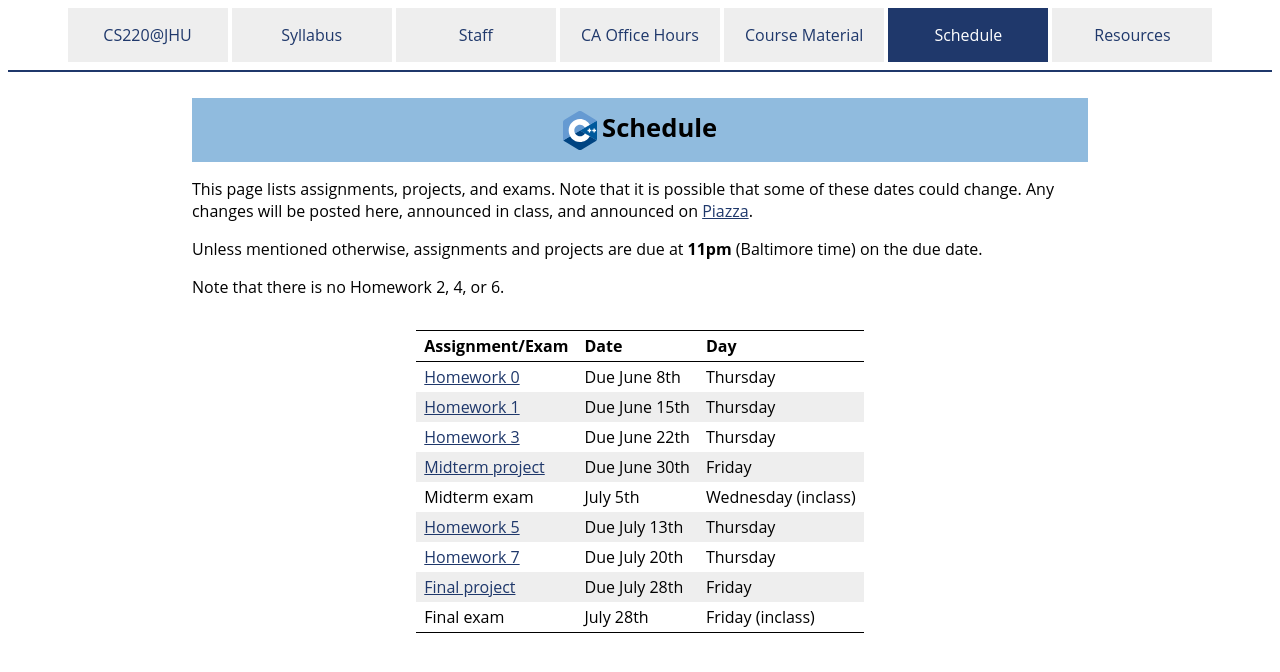
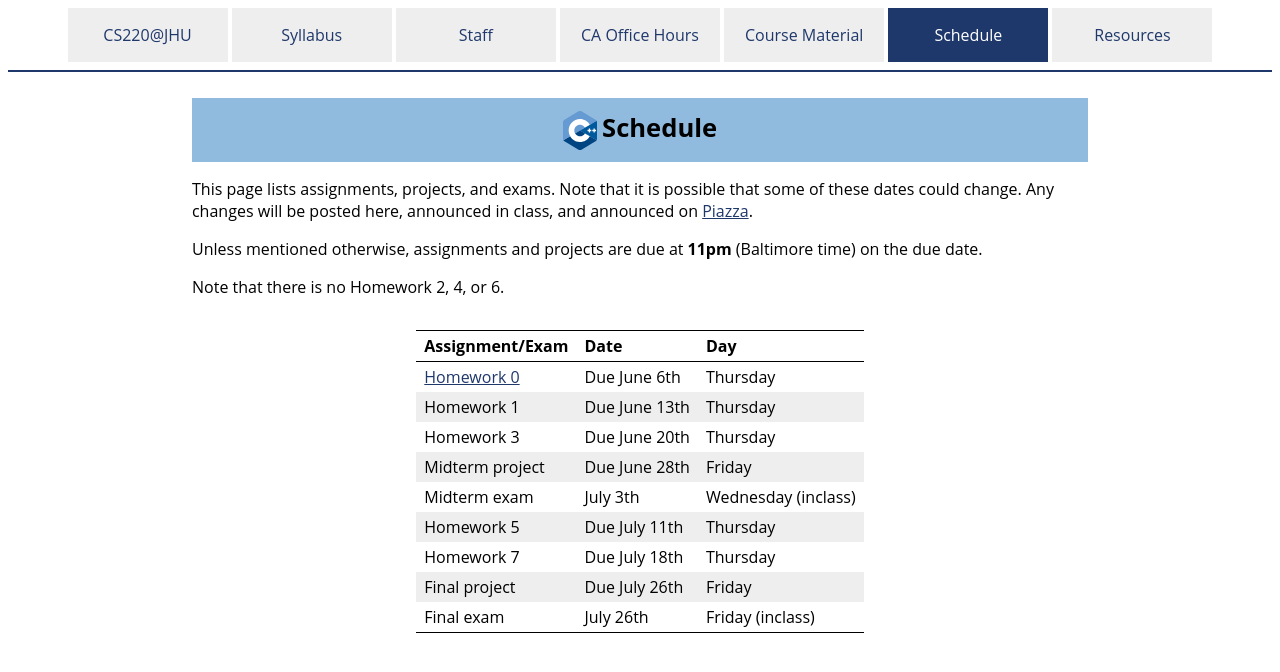
Before and after one commit to jhu-ip/cs220-summer24, a Jekyll site: the page built from schedule.md, in a window 1280 px wide. Shown: the top 672 px of the page. Built offline with Jekyll 4.4.1, drawn with Linux system fonts in a browser that asks for light colours.

Commit message:
Add su24 schedule

```diff
--- a/schedule.md
+++ b/schedule.md
@@ -14,15 +14,15 @@ on the due date.
 Note that there is no Homework 2, 4, or 6.
 
 
-| Assignment/Exam                        | Date          | Day                 |
-|----------------------------------------|---------------|---------------------|
-| [Homework 0](assign/hw0.html)          | Due June 8th  | Thursday            |
-| [Homework 1](assign/hw1.html)          | Due June 15th | Thursday            |
-| [Homework 3](assign/hw3.html)          | Due June 22th | Thursday            |
-| [Midterm project](assign/midterm.html) | Due June 30th | Friday              |
-| Midterm exam                           | July 5th      | Wednesday (inclass) |
-| [Homework 5](assign/hw5.html)          | Due July 13th | Thursday            |
-| [Homework 7](assign/hw7.html)          | Due July 20th | Thursday            |
-| [Final project](assign/final.html)     | Due July 28th | Friday              |
-| Final exam                             | July 28th     | Friday (inclass)    |
-|----------------------------------------|---------------|---------------------|
+| Assignment/Exam               | Date          | Day                 |
+|-------------------------------|---------------|---------------------|
+| [Homework 0](assign/hw0.html) | Due June 6th  | Thursday            |
+| Homework 1                    | Due June 13th | Thursday            |
+| Homework 3                    | Due June 20th | Thursday            |
+| Midterm project               | Due June 28th | Friday              |
+| Midterm exam                  | July 3th      | Wednesday (inclass) |
+| Homework 5                    | Due July 11th | Thursday            |
+| Homework 7                    | Due July 18th | Thursday            |
+| Final project                 | Due July 26th | Friday              |
+| Final exam                    | July 26th     | Friday (inclass)    |
+|-------------------------------|---------------|---------------------|
```
